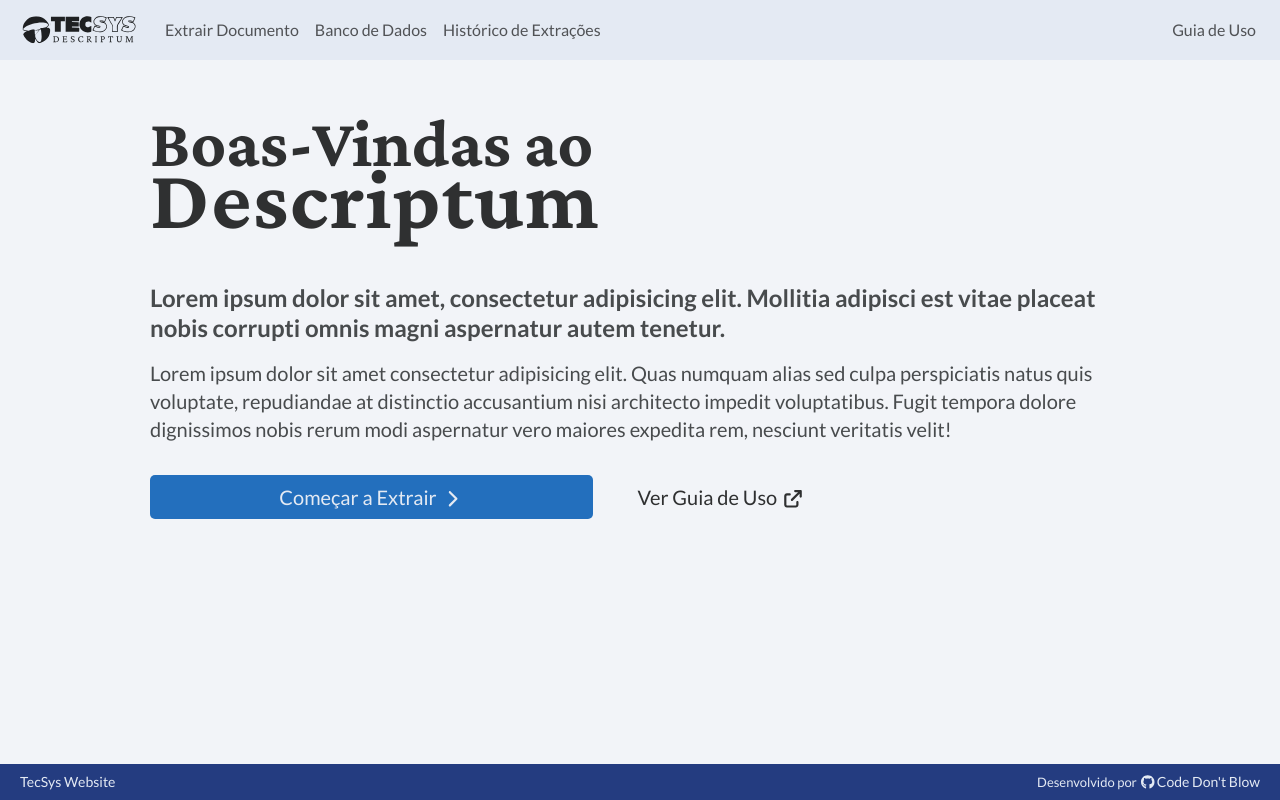
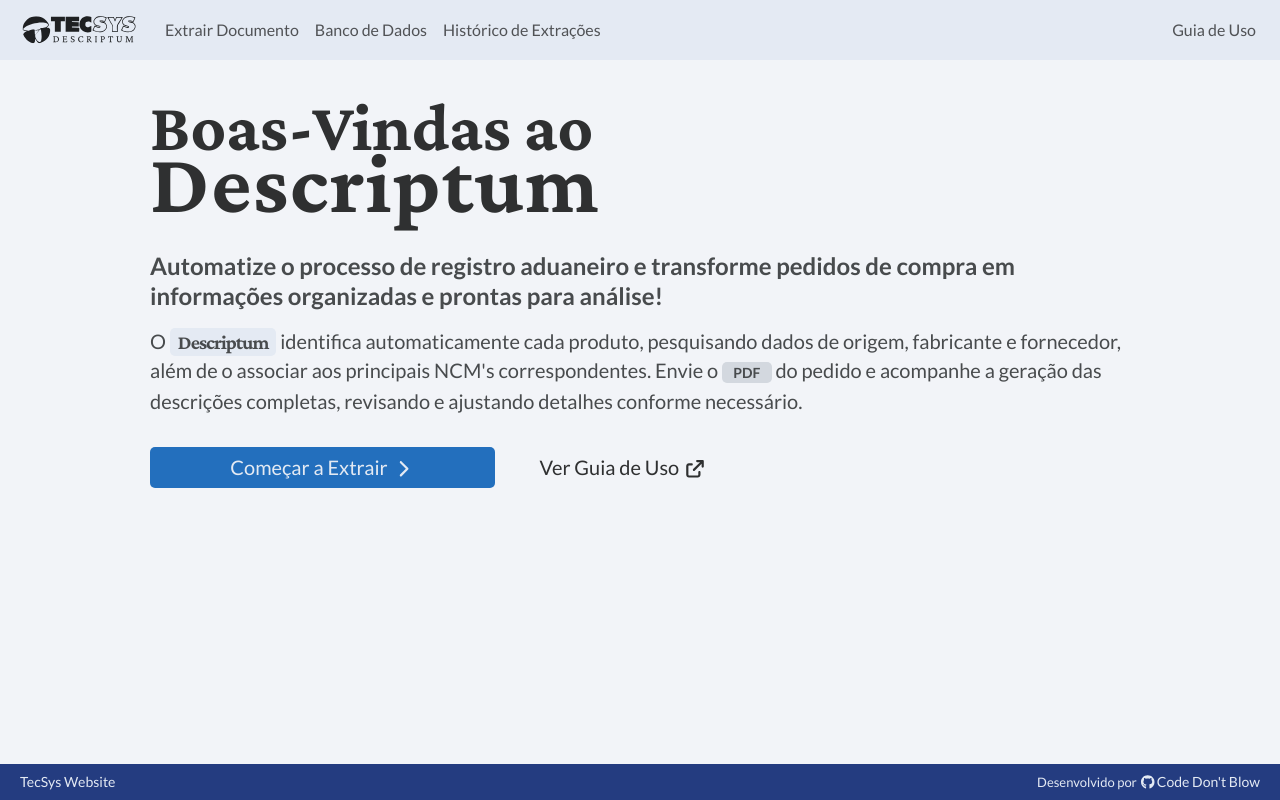
Before and after one commit to CodeDontBlow/Tecsys-frontend, a React (Vite) app: page / in a window 1280 px wide. Built offline with nearby package versions, Linux system fonts and the light colour scheme.

Commit message:
feat[CDB-84]: Adicionando conteúdo a homepage

```diff
--- a/src/pages/Homepage/Homepage.jsx
+++ b/src/pages/Homepage/Homepage.jsx
@@ -11,10 +11,10 @@
 
             <div className={styles.textContainer}>
                 <p className={styles.mainText}>
-                    Lorem ipsum dolor sit amet, consectetur adipisicing elit. Mollitia adipisci est vitae placeat nobis corrupti omnis magni aspernatur autem tenetur.
+                    Automatize o processo de registro aduaneiro e transforme pedidos de compra em informações organizadas e prontas para análise!
                 </p>
                 <p className={styles.text}>
-                    Lorem ipsum dolor sit amet consectetur adipisicing elit. Quas numquam alias sed culpa perspiciatis natus quis voluptate, repudiandae at distinctio accusantium nisi architecto impedit voluptatibus. Fugit tempora dolore dignissimos nobis rerum modi aspernatur vero maiores expedita rem, nesciunt veritatis velit!
+                    O <b>Descriptum</b> identifica automaticamente cada produto, pesquisando dados de origem, fabricante e fornecedor, além de o associar aos principais NCM's correspondentes. Envie o <abbr title="Portable Document Format">PDF</abbr> do pedido e acompanhe a geração das descrições completas, revisando e ajustando detalhes conforme necessário.
                 </p>
             </div>
 
--- a/src/pages/Homepage/Homepage.module.css
+++ b/src/pages/Homepage/Homepage.module.css
@@ -1,6 +1,6 @@
 div.container{
     height: 100%;
-    margin: 2.5rem auto 0;
+    margin: 1.5rem auto 0;
     padding: 0 5rem;
 }
 
@@ -33,9 +33,46 @@
         font: var(--text-medium);
         color: var(--black-500);
     }
+        p.text > b{
+            background: var(--white-300);
+            padding: 0 .5rem;
+            border-radius: 5px;
+
+            display: inline-block;
+
+            font-family: var(--fontTitle);
+            letter-spacing: -1px;
+
+            cursor: default;
+            transition: all 200ms ease-out;
+        }
+            p.text > b:hover{
+                background:
+                    linear-gradient(
+                        45deg,
+                        transparent 0%,
+                        var(--royal-700) 60%,
+                        transparent 100%
+                    ),
+                    var(--royal-300);
+                color: var(--white-300);
+
+                scale: 1.02;
+                animation: shine-background 2s ease-out infinite;
+            }
+        p.text > abbr{
+            background: var(--white-500);
+            padding: .1rem .7rem;
+
+            font-size: .7em;
+            font-weight: 600;
+            text-decoration: none;
+
+            border-radius: 5px;
+        }
 
 div.buttonsContainer{
-    width: 70%;
+    width: 100%;
     margin-top: 1rem;
 
     display: flex;
@@ -83,13 +120,7 @@
 
 }
 
-@media (max-width:1000px){
-    div.buttonsContainer{
-        width: 100%;
-    }
-}
-
-@media (min-width: 1100px){
+@media (min-width: 1200px){
     h1.title > span.descriptum{
         font-size: 5.4rem;
         letter-spacing: .1rem;
@@ -97,13 +128,25 @@
     }
 
     div.textContainer{
-        margin-top: 3.5rem;
+        margin-top: 2.5rem;
     }
 
     div.buttonsContainer{
+        width: 60%;
         margin-top: 2rem;
     }
         div.buttonsContainer > a{
-            padding: .5rem 2rem;
+            padding: .4rem 2rem;
         }
 }
+
+@keyframes shine-background{
+    from{
+        background-size: 1000% 100%;
+        background-position: left;
+    }
+    to{
+        background-size: 1000% 100%;
+        background-position: right;
+    }
+}
--- a/src/styles/global.css
+++ b/src/styles/global.css
@@ -11,5 +11,5 @@
     background-color: var(--base-white);
     min-height: 100%;
     padding-top: 75px;
-    padding-bottom: 100px;
+    padding-bottom: 75px;
 }
```
